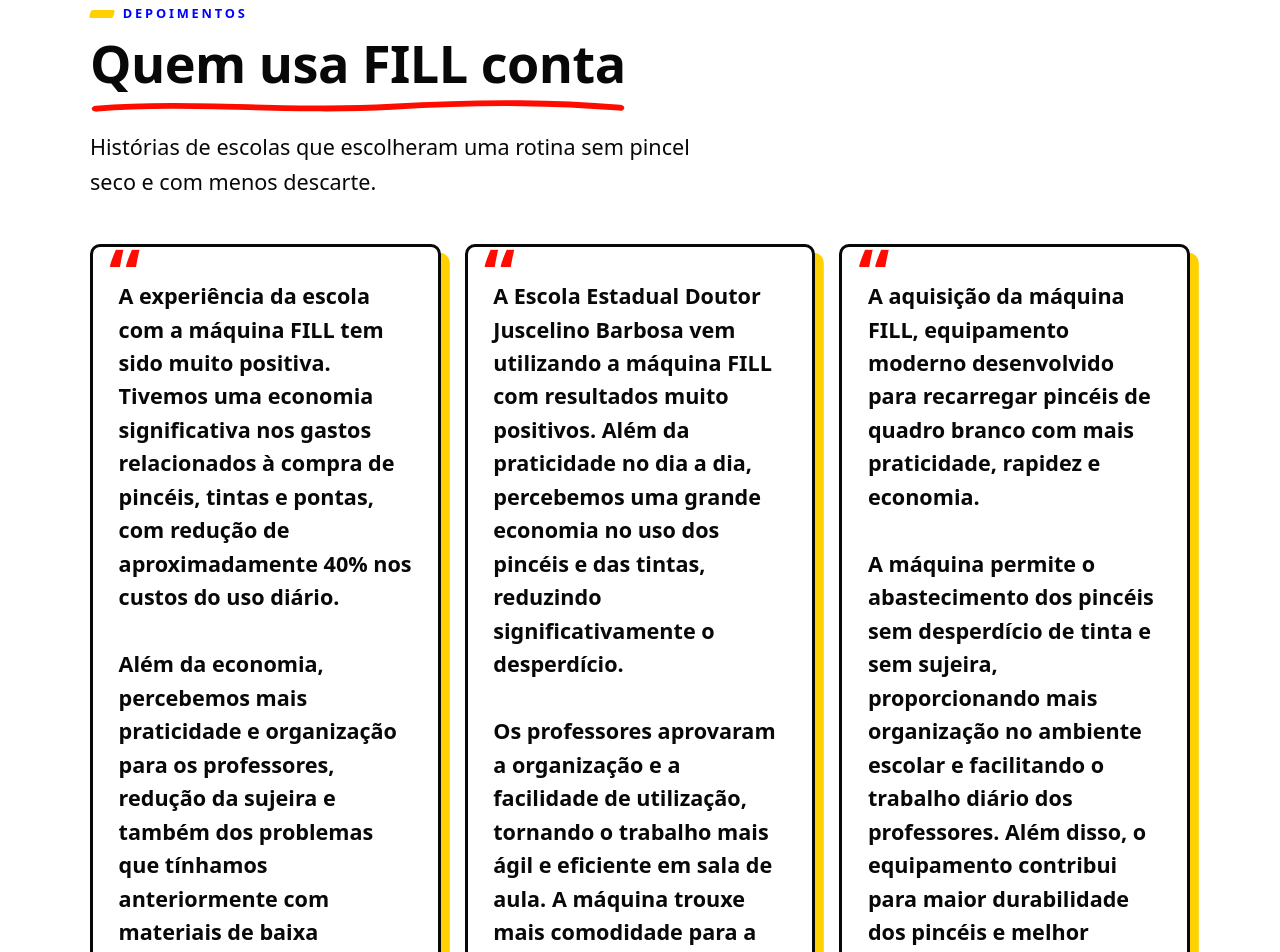
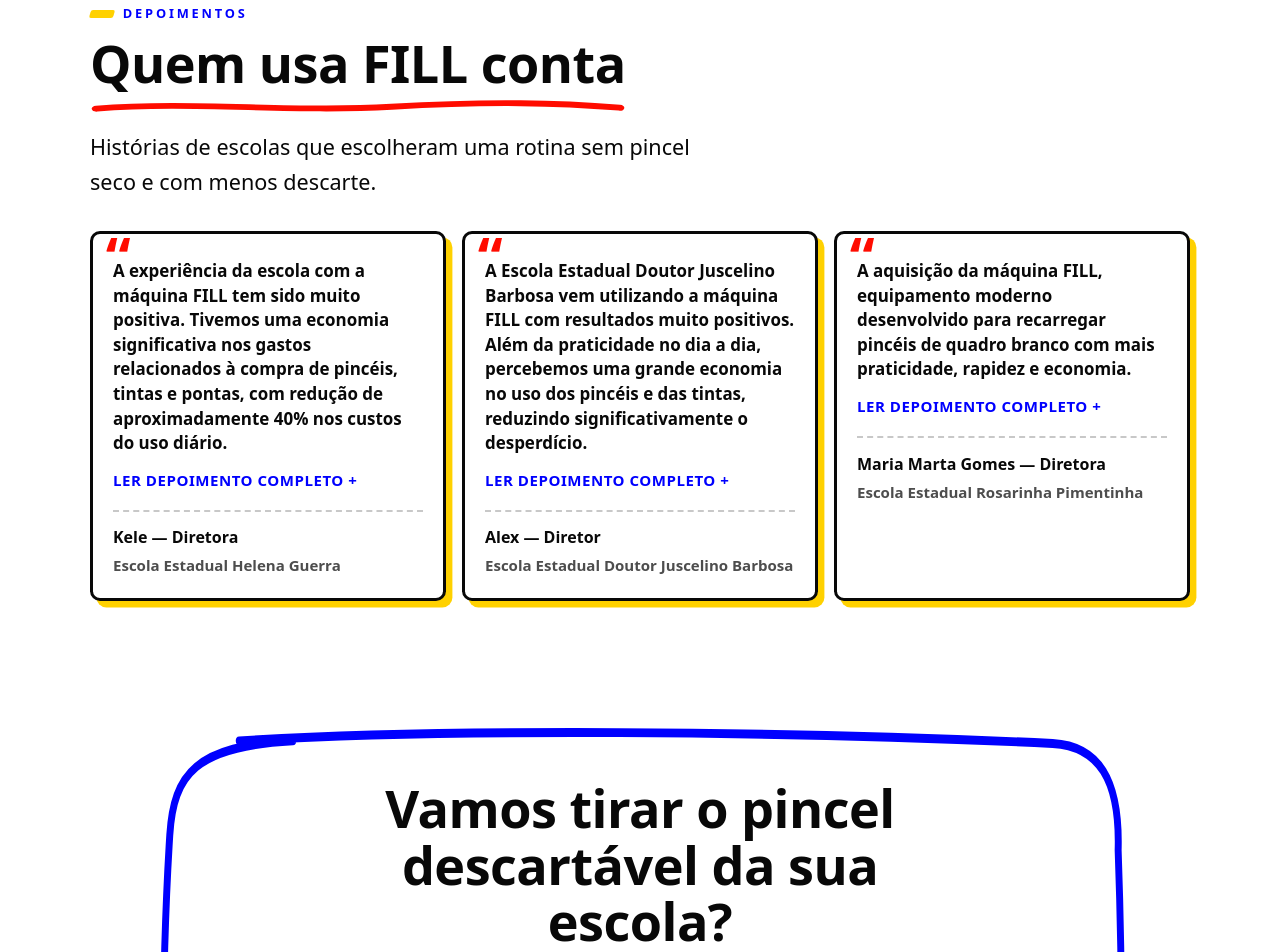
Before and after one commit to tarikdsm/Site_allcanci, an Astro site: page / in a window 1280 px wide. Shown: the part 7283-8235 px from the top of the page. Built offline with nearby package versions, Linux system fonts and the light colour scheme; Astro itself is replaced by a stand-in of ours; a web font is replaced by a local one.

Commit message:
style: compacta cartões de depoimentos

```diff
--- a/src/pages/index.astro
+++ b/src/pages/index.astro
@@ -456,7 +456,13 @@
             {provaSocial.depoimentos.map((dep) => (
               <li class="site-depoimento">
                 <blockquote class="site-depoimento-card">
-                  <p>{dep.citacao}</p>
+                  <details class="site-depoimento-detalhes">
+                    <summary>
+                      <span class="site-depoimento-resumo">{dep.citacao.split('\n\n')[0]}</span>
+                      <span class="site-depoimento-acao">Ler depoimento completo</span>
+                    </summary>
+                    <p>{dep.citacao.split('\n\n').slice(1).join('\n\n')}</p>
+                  </details>
                   <footer>
                     <strong>{dep.autor}</strong>
                     <span>{dep.instituicao}</span>
--- a/src/styles/site.css
+++ b/src/styles/site.css
@@ -970,9 +970,9 @@
 
 .site-depoimentos-grade {
   display: grid;
-  grid-template-columns: repeat(auto-fit, minmax(min(17rem, 100%), 1fr));
-  gap: 1.5rem;
-  margin: 2.8rem 0 0;
+  grid-template-columns: repeat(auto-fit, minmax(min(15rem, 100%), 1fr));
+  gap: 1rem;
+  margin: 2rem 0 0;
   padding: 0;
   list-style: none;
 }
@@ -985,11 +985,11 @@
 .site-depoimentos-vazio {
   position: relative;
   margin: 0;
-  padding: 2rem 1.6rem 1.6rem;
+  padding: 1.55rem 1.25rem 1.25rem;
   background: var(--branco);
   border: var(--site-borda);
   border-radius: var(--raio-sm);
-  box-shadow: 0.55rem 0.55rem 0 var(--amarelo);
+  box-shadow: 0.4rem 0.4rem 0 var(--amarelo);
 }
 
 .site-depoimento-card {
@@ -999,28 +999,63 @@
 .site-depoimento-card::before {
   content: '“';
   position: absolute;
-  top: -0.55rem;
-  left: 1rem;
+  top: -0.4rem;
+  left: 0.8rem;
   color: var(--vermelho);
   font-family: var(--font-titulo);
-  font-size: 4.4rem;
+  font-size: 3.5rem;
   font-weight: 900;
   line-height: 1;
 }
 
-.site-depoimento-card > p {
+.site-depoimento-detalhes summary {
+  cursor: pointer;
+  list-style: none;
+}
+
+.site-depoimento-detalhes summary::-webkit-details-marker {
+  display: none;
+}
+
+.site-depoimento-resumo {
+  display: block;
   margin: 0;
-  font-size: var(--texto-lg);
+  font-size: var(--texto-base);
   font-weight: 700;
-  line-height: 1.55;
+  line-height: 1.45;
+}
+
+.site-depoimento-acao {
+  display: inline-block;
+  margin-top: 0.75rem;
+  color: var(--azul);
+  font-size: var(--texto-sm);
+  font-weight: 900;
+  letter-spacing: 0.035em;
+  text-transform: uppercase;
+}
+
+.site-depoimento-acao::after {
+  content: ' +';
+}
+
+.site-depoimento-detalhes[open] .site-depoimento-acao::after {
+  content: ' −';
+}
+
+.site-depoimento-detalhes > p {
+  margin: 1rem 0 0;
+  font-size: var(--texto-base);
+  font-weight: 600;
+  line-height: 1.5;
   white-space: pre-line;
 }
 
 .site-depoimento-card footer {
   display: grid;
   gap: 0.15rem;
-  margin-top: 1.4rem;
-  padding-top: 1rem;
+  margin-top: 1rem;
+  padding-top: 0.8rem;
   border-top: 2px dashed rgba(8, 8, 8, 0.22);
 }
 
```
